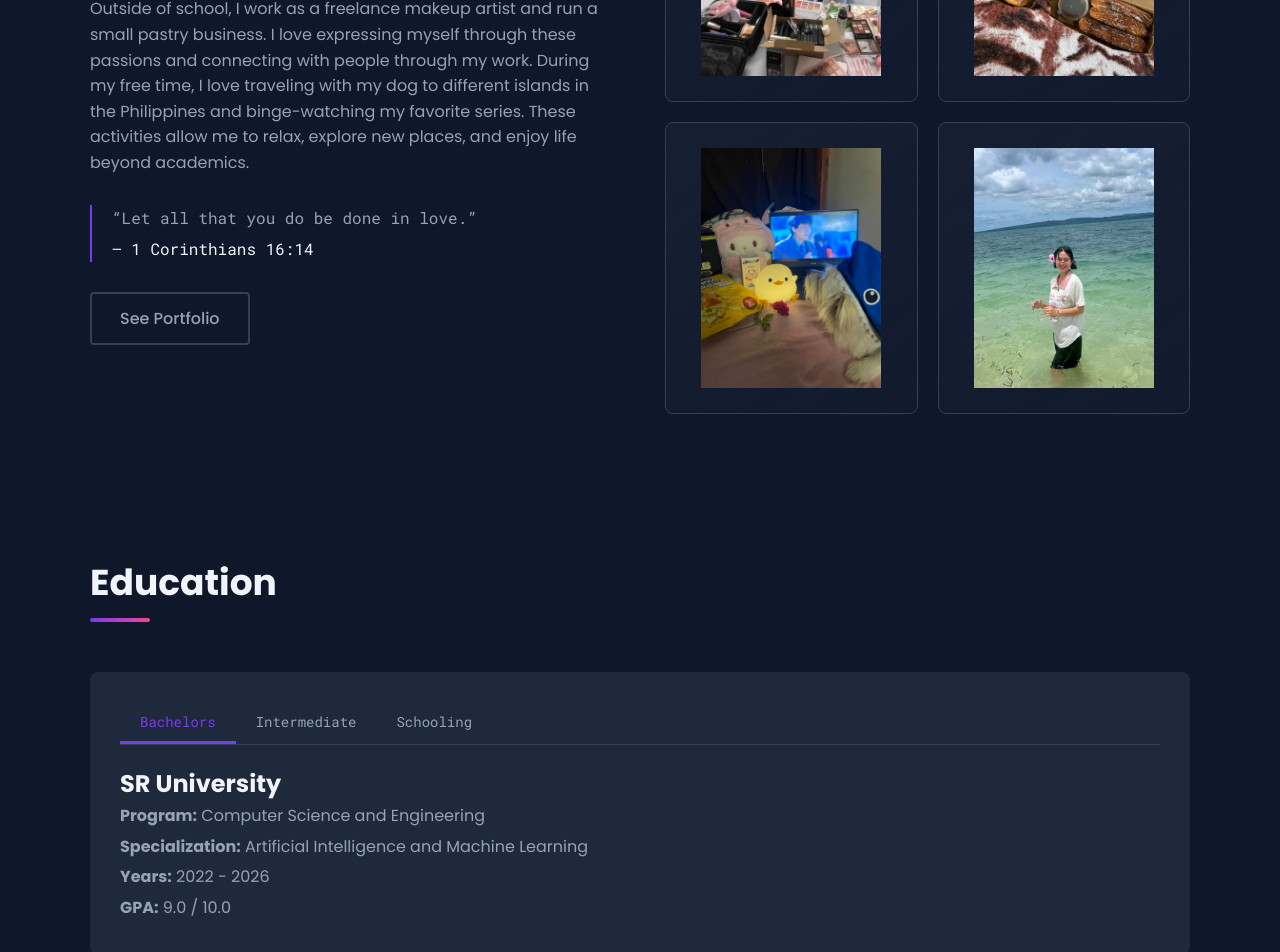
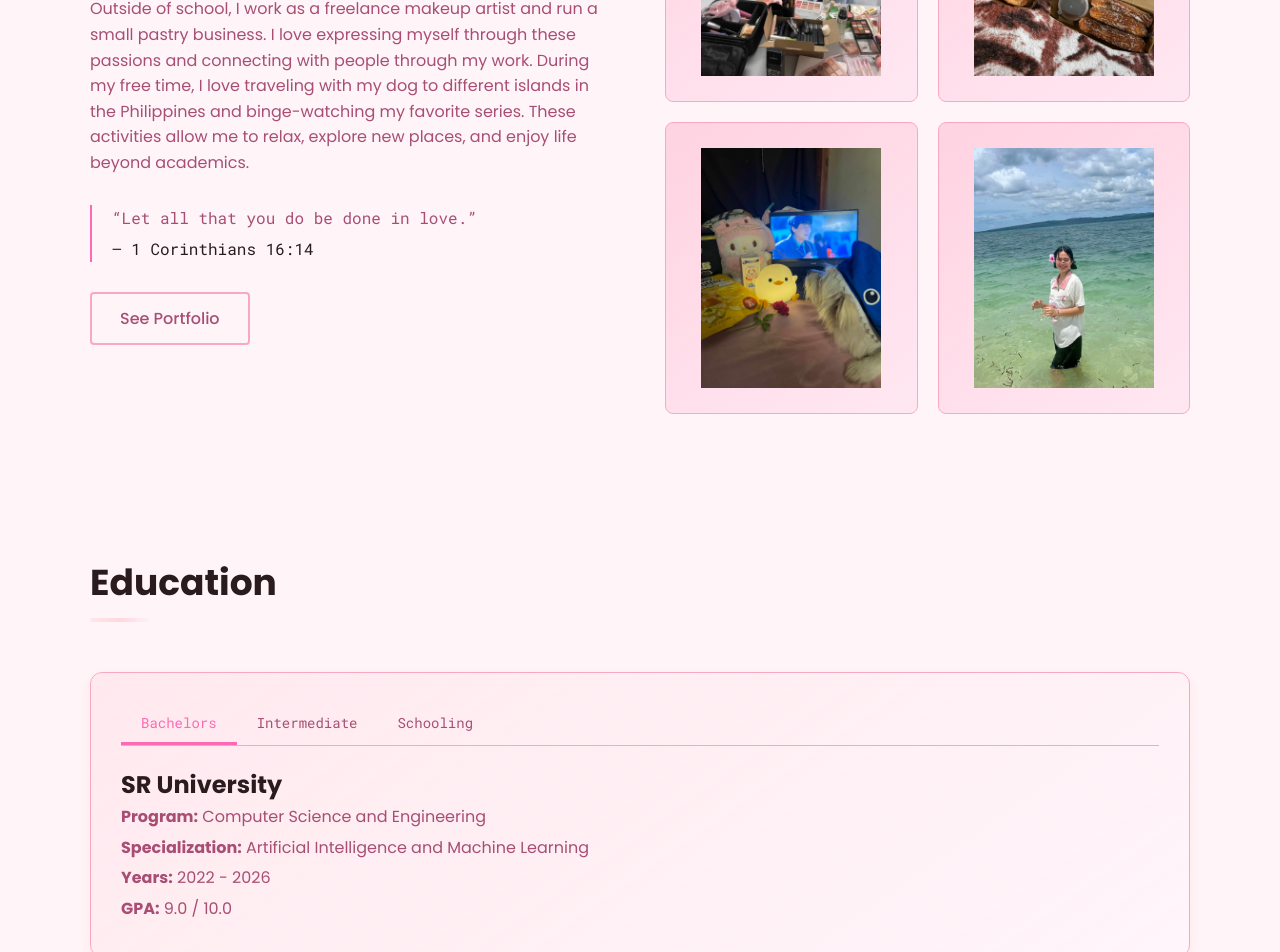
Before and after one commit to vhaugnndianepatino/personal-portfolio, a React (Vite) app: page / in a window 1280 px wide. Shown: the part 1020-1972 px from the top of the page. Built offline with nearby package versions, Linux system fonts and the light colour scheme.

Commit message:
Changes the templates theme color

```diff
--- a/package.json
+++ b/package.json
@@ -11,7 +11,9 @@
   },
   "dependencies": {
     "react": "^19.1.1",
-    "react-dom": "^19.1.1"
+    "react-dom": "^19.1.1",
+    "react-tsparticles": "^2.12.2",
+    "tsparticles": "^3.9.1"
   },
   "devDependencies": {
     "@eslint/js": "^9.36.0",
--- a/public/style.css
+++ b/public/style.css
@@ -1,28 +1,17 @@
-/*
-  Portfolio CSS
-  Color Palette:
-  - BG: #0F172A (Slate Dark)
-  - Component BG: #1E293B (Slate Medium)
-  - Border: #334155 (Slate Light)
-  - Text Primary: #F1F5F9 (White)
-  - Text Secondary: #94A3B8 (Gray)
-  - Accent 1 (Purple): #7c3aed (Dark Purple)
-  - Accent 2 (Pink): #EC4899
-*/
-
 /* --- Global Styles & Variables --- */
 :root {
-  --bg-color: #0F172A;
-  --component-bg: #1E293B;
-  --border-color: #334155;
-  --text-primary: #F1F5F9;
-  --text-secondary: #94A3B8;
-  --accent-purple: #7c3aed;
-  --accent-pink: #EC4899;
+  --bg-color: #FFF5F8;
+  --component-bg: #FFE6EF;
+  --border-color: #F9A8C4;
+  --text-primary: #2A1B1F;
+  --text-secondary: #A84E74;
+  --accent-purple: #FF69B4;
+  --accent-pink: #FF3D7F;
   --font-sans: 'Poppins', sans-serif;
   --font-mono: 'Roboto Mono', monospace;
   --header-height: 80px;
 }
+
 
 * { margin: 0; padding: 0; box-sizing: border-box; }
 html { scroll-behavior: smooth; overflow-x: hidden; }
@@ -64,7 +53,7 @@ body {
 }
 .section-heading::after {
   content: ""; display: block; width: 60px; height: 4px;
-  background: linear-gradient(90deg, var(--accent-purple), var(--accent-pink));
+  background: linear-gradient(90deg, #FFE6EC, #FFD6E0, #FFF2F5);
   border-radius: 2px; position: absolute; bottom: 0; left: 0;
 }
 .btn {
@@ -97,7 +86,9 @@ body {
 /* --- Header & Navigation --- */
 header {
   position: fixed; top: 0; left: 0; width: 100%; z-index: 1001;
-  background-color: rgba(15, 23, 42, 0.85); backdrop-filter: blur(10px);
+  background: linear-gradient(90deg, #FFE6EC, #FFD6E0, #FFF2F5);
+  backdrop-filter: blur(10px);
+  box-shadow: 0 4px 12px rgba(255, 182, 193, 0.25);
   height: var(--header-height);
 }
 .nav-content { display: flex; justify-content: space-between; align-items: center; padding: 0 5%; height: 100%; }
@@ -148,7 +139,13 @@ header {
 .stat-card p { color: var(--text-secondary); }
 
 /* --- Education Tabs --- */
-.education-container { background-color: var(--component-bg); border-radius: 8px; padding: 30px; }
+.education-container {
+  background: linear-gradient(145deg, rgba(255, 230, 236, 0.8), rgba(255, 245, 250, 0.9));
+  border: 1px solid var(--border-color);
+  border-radius: 12px;
+  padding: 30px;
+  box-shadow: 0 4px 12px rgba(255, 182, 193, 0.25);
+}
 .tabs { display: flex; border-bottom: 1px solid var(--border-color); margin-bottom: 20px; }
 .tab-link {
     background: none; border: none; padding: 10px 20px; cursor: pointer;
@@ -358,7 +355,7 @@ RESPONSIVE STYLES
   display: flex;
   align-items: center;
   justify-content: center;
-  background: linear-gradient(145deg, rgba(30, 41, 59, 0.5), rgba(30, 41, 59, 0.2));
+  background: linear-gradient(145deg, rgba(255, 204, 221, 0.85), rgba(255, 230, 240, 0.9));
   border: 1px solid var(--border-color);
   border-radius: 8px;
   padding: 25px;
```
Also changed, not shown: src/App.jsx (line endings or trailing spaces), 1 other file (tests, documents, lock files or other folders).
